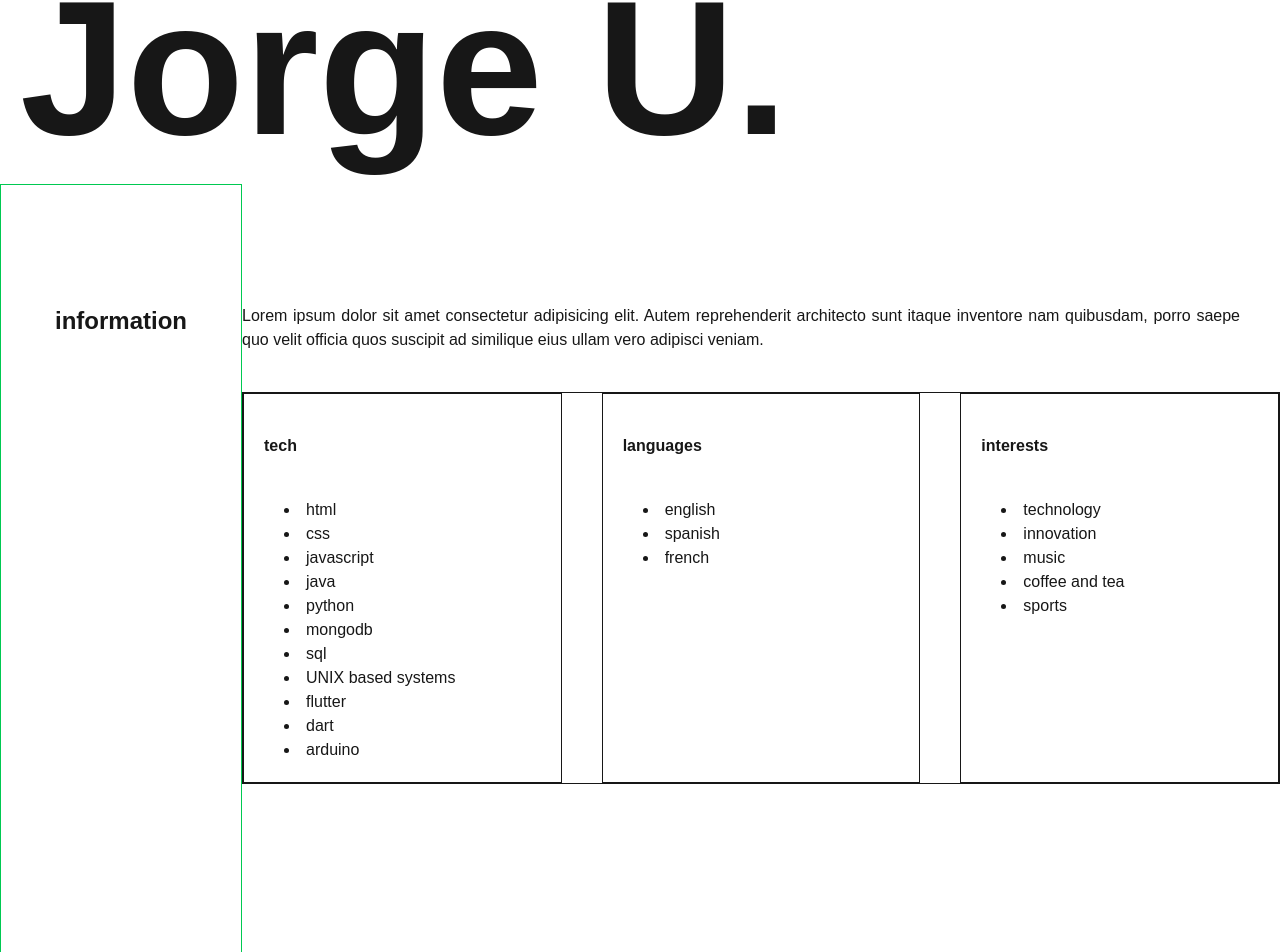
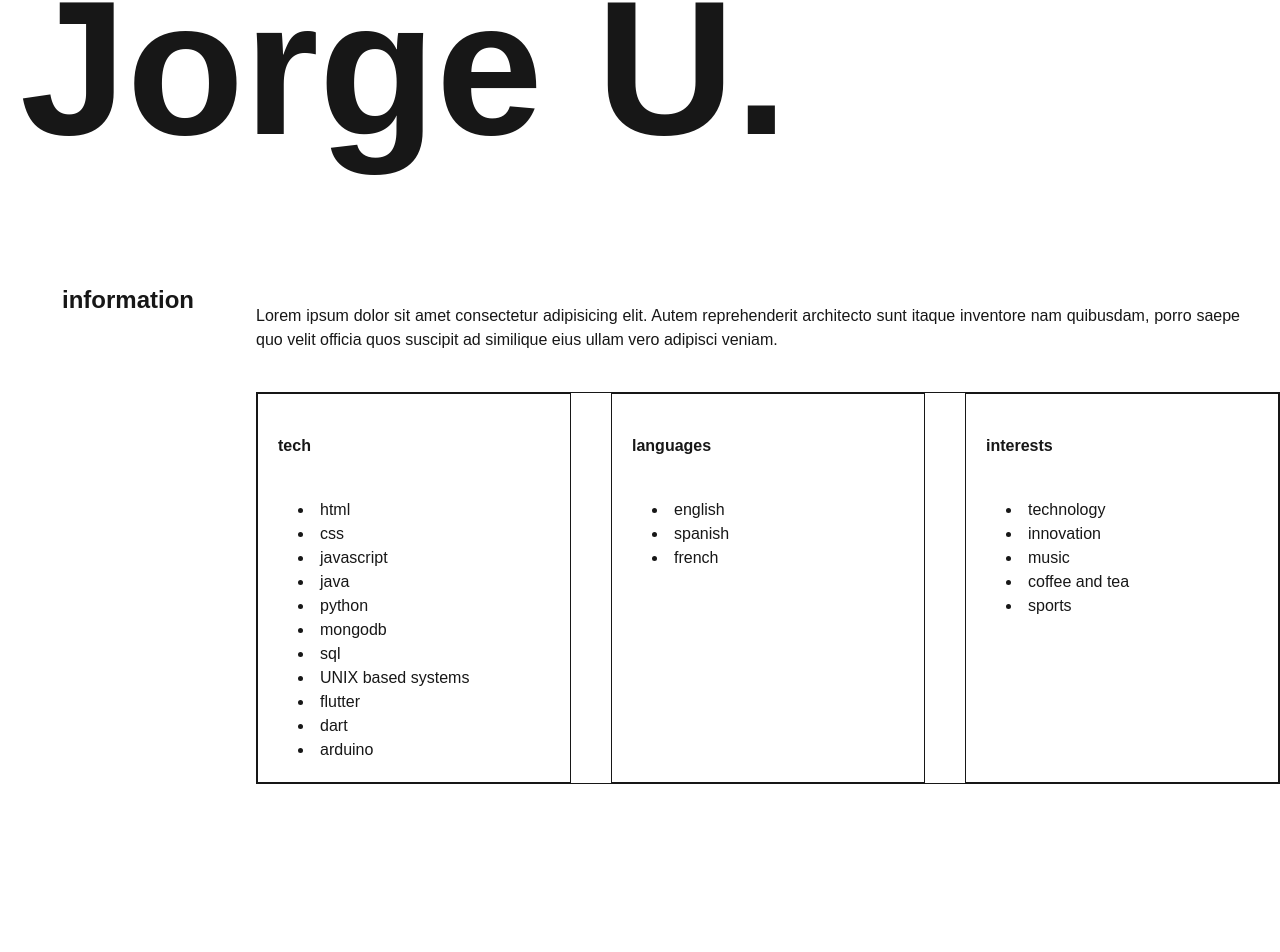
Before and after one commit to Deghim/CoolWebPage, a Next.js app in the folder cool-webpage/: page /userx in a window 1280 px wide. Shown: the part 616-1568 px from the top of the page. Built offline with nearby package versions, Linux system fonts and the light colour scheme.

Commit message:
location of the sectoin depending on the screen size

```diff
--- a/cool-webpage/src/app/userx/components/titleSection.tsx
+++ b/cool-webpage/src/app/userx/components/titleSection.tsx
@@ -1,18 +1,15 @@
 
 export default function TitleSection({ title }: { title: string }) {
     return (
-        <div className=" flex justify-center h-screen w-20 p-30 border border-green-500 ">
+        <div className=" flex justify-center h-screen" style={{
+            width: '20vw',
+            minWidth: '200px',
+            maxWidth: '400px',
+            padding: "100px",
+        }}>
             <span>
                 <h1 className="text-2xl font-bold">{title} </h1>
             </span>
         </div>
     )
 }
-
-/*
-    *  whois      - Who is Jorge?",
-    *  videos     - Visit YouTube channel",
-    *  projects   - Visit GitHub",
-    *  social     - Display social networks",
-    *  secret     - Password required",
- */
```
